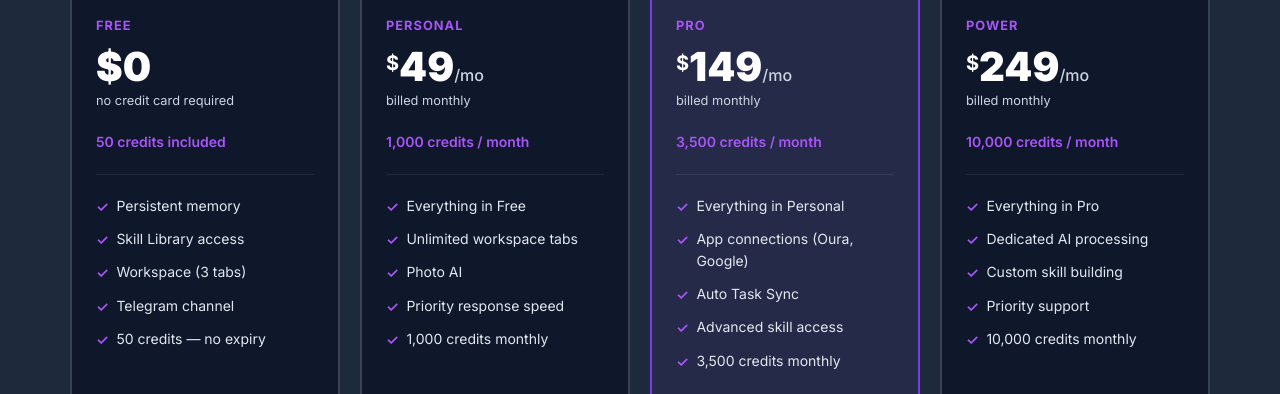
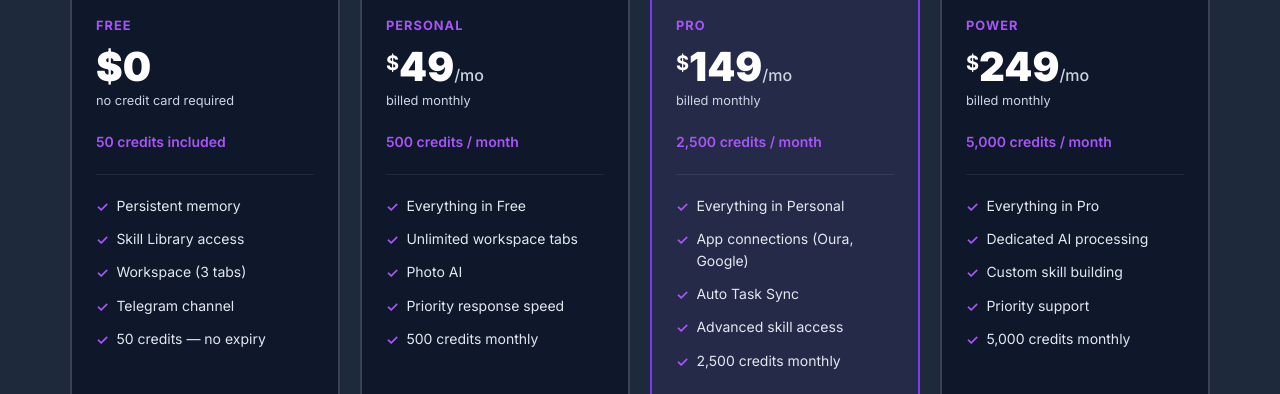
Before and after one commit to psmittyai/gbp, a website: page public/pal.html in a window 1280 px wide. Shown: the part 3700-4094 px from the top of the page. Drawn offline with Linux system fonts and the light colour scheme.

Commit message:
pricing: update credit counts on landing page to match new tiers

```diff
--- a/public/pal.html
+++ b/public/pal.html
@@ -712,13 +712,13 @@
           <div class="pricing-tier">Personal</div>
           <div class="pricing-price"><sup>$</sup>49<span style="font-size:1rem;font-weight:500;color:var(--muted)">/mo</span></div>
           <div class="pricing-period">billed monthly</div>
-          <div class="pricing-credits">1,000 credits / month</div>
+          <div class="pricing-credits">500 credits / month</div>
           <ul class="pricing-features">
             <li>Everything in Free</li>
             <li>Unlimited workspace tabs</li>
             <li>Photo AI</li>
             <li>Priority response speed</li>
-            <li>1,000 credits monthly</li>
+            <li>500 credits monthly</li>
           </ul>
           <a href="https://pjsmith.getbotpacks.com" class="btn-pricing btn-pricing-outline">Get Personal</a>
         </div>
@@ -729,13 +729,13 @@
           <div class="pricing-tier">Pro</div>
           <div class="pricing-price"><sup>$</sup>149<span style="font-size:1rem;font-weight:500;color:var(--muted)">/mo</span></div>
           <div class="pricing-period">billed monthly</div>
-          <div class="pricing-credits">3,500 credits / month</div>
+          <div class="pricing-credits">2,500 credits / month</div>
           <ul class="pricing-features">
             <li>Everything in Personal</li>
             <li>App connections (Oura, Google)</li>
             <li>Auto Task Sync</li>
             <li>Advanced skill access</li>
-            <li>3,500 credits monthly</li>
+            <li>2,500 credits monthly</li>
           </ul>
           <a href="https://pjsmith.getbotpacks.com" class="btn-pricing btn-pricing-solid">Get Pro</a>
         </div>
@@ -745,13 +745,13 @@
           <div class="pricing-tier">Power</div>
           <div class="pricing-price"><sup>$</sup>249<span style="font-size:1rem;font-weight:500;color:var(--muted)">/mo</span></div>
           <div class="pricing-period">billed monthly</div>
-          <div class="pricing-credits">10,000 credits / month</div>
+          <div class="pricing-credits">5,000 credits / month</div>
           <ul class="pricing-features">
             <li>Everything in Pro</li>
             <li>Dedicated AI processing</li>
             <li>Custom skill building</li>
             <li>Priority support</li>
-            <li>10,000 credits monthly</li>
+            <li>5,000 credits monthly</li>
           </ul>
           <a href="https://pjsmith.getbotpacks.com" class="btn-pricing btn-pricing-outline">Get Power</a>
         </div>
```
